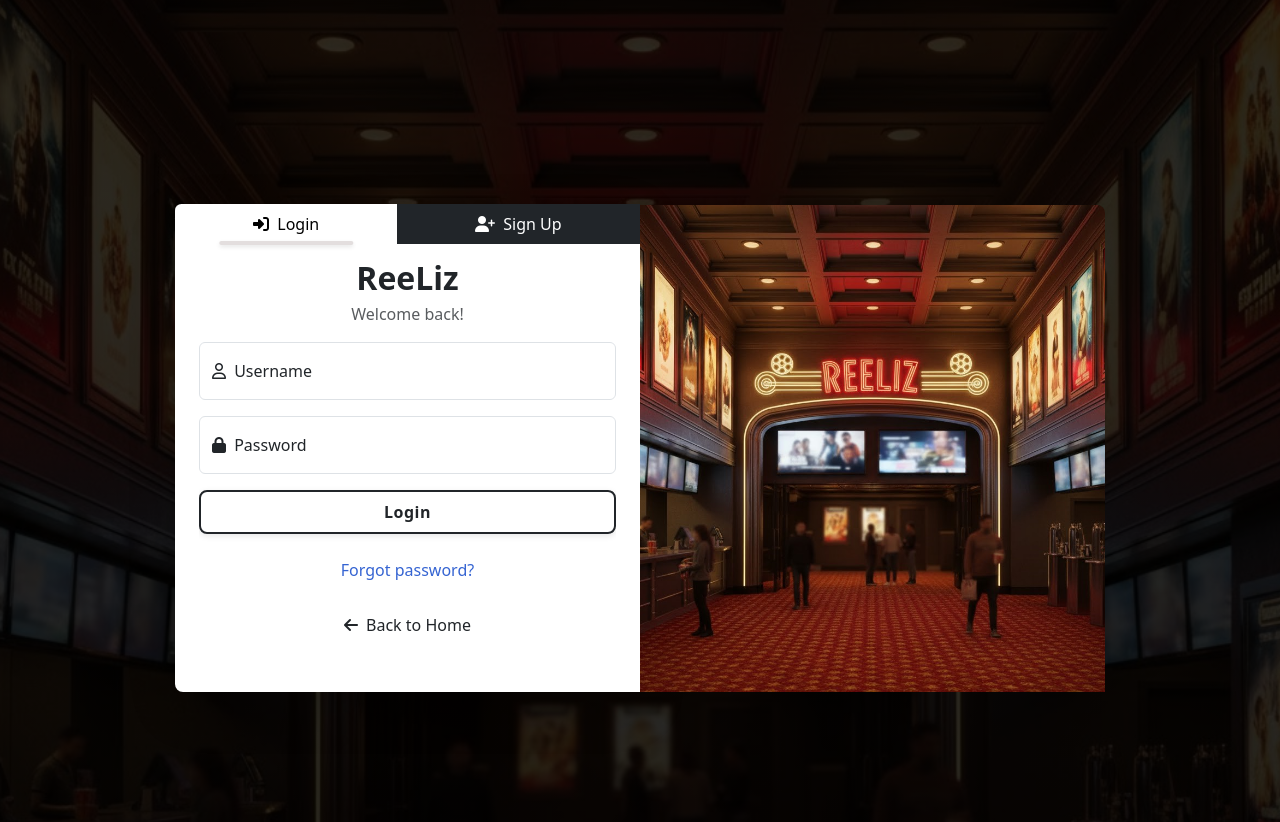
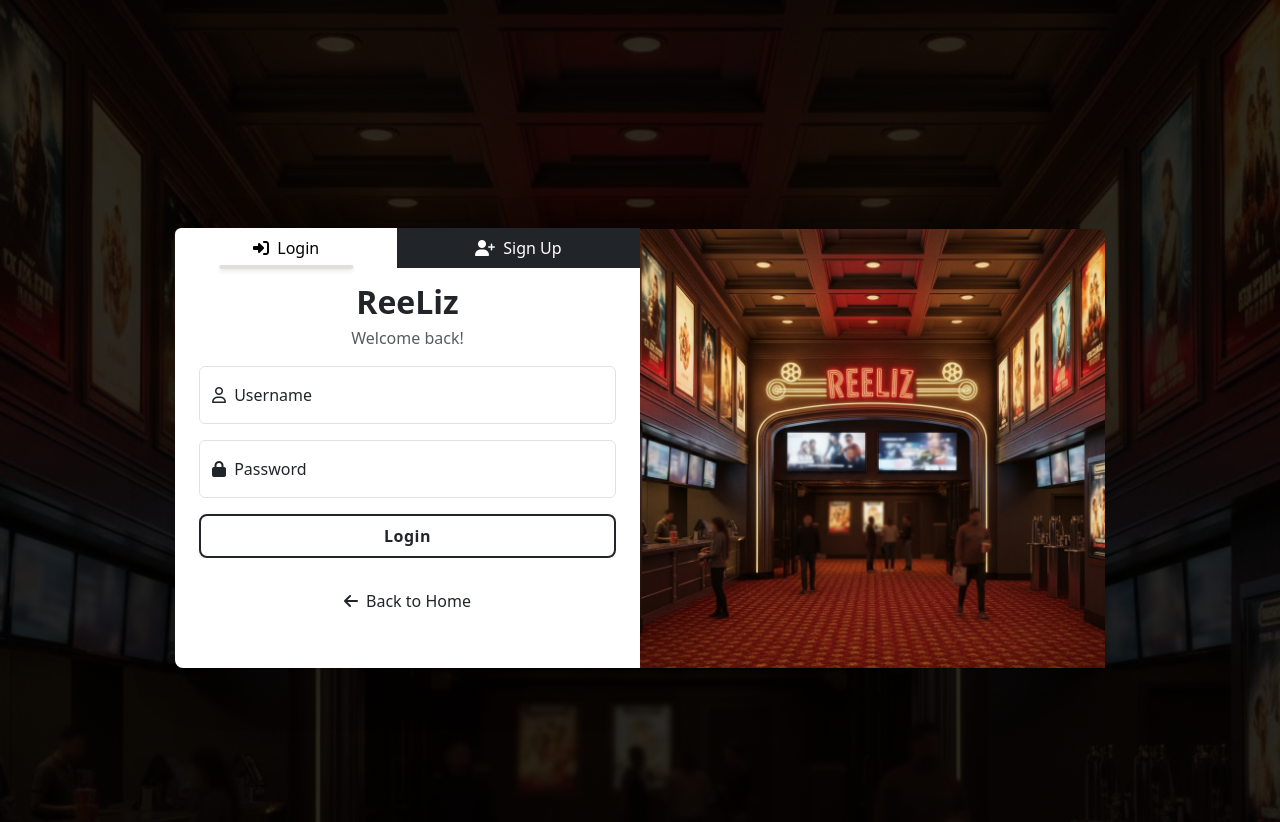
Before and after one commit to Tubachups/ReeLiz-Movie, a Flask app: page /login in a window 1280 px wide. Shown: the part 56-878 px from the top of the page. Run offline with Flask 3, Linux system fonts and the light colour scheme; data that the repository does not hold is empty; parts of the project's set-up code (start-up, migrations or seed data) failed here and were passed over; some libraries are stand-ins or nearby versions.

Commit message:
Removes the forgat password

```diff
--- a/templates/pages/login.html
+++ b/templates/pages/login.html
@@ -71,9 +71,6 @@
                 <button type="submit" class="btn btn-ghost w-100 py-2">Login</button>
               </form>
 
-              <div class="text-center mt-4">
-                <a href="#" class="text-decoration-none">Forgot password?</a>
-              </div>
             </div>
 
             <!-- Sign Up Tab -->
```
